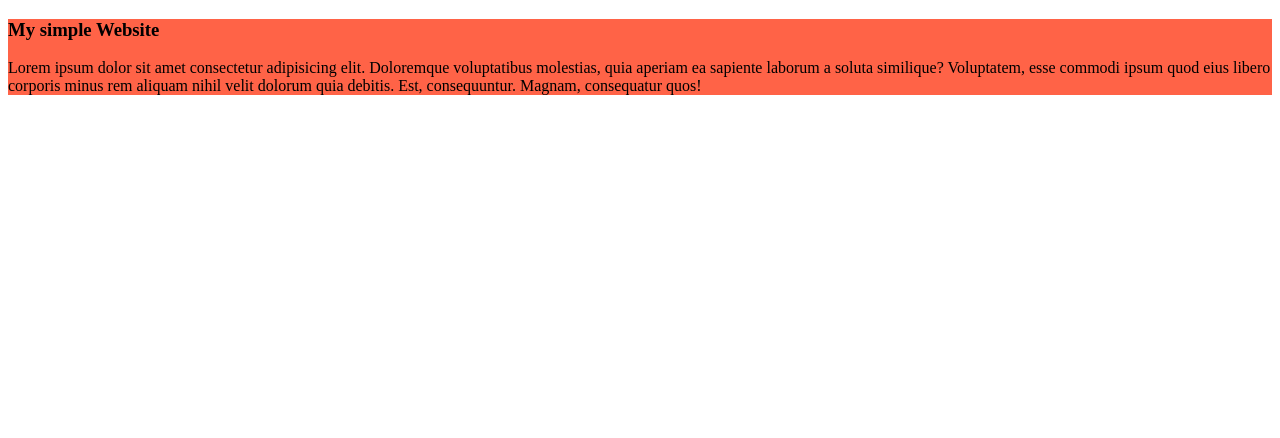
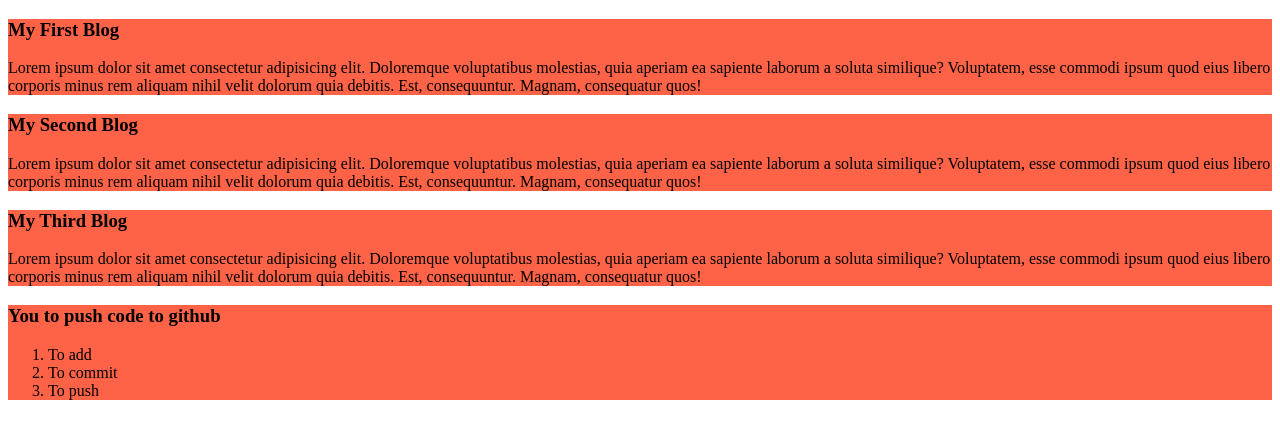
Before and after one commit to Rabiul-Sohel/my-simple-website, a plain HTML site: page index.html in a window 1280 px wide. Drawn offline with Linux system fonts and the light colour scheme.

Commit message:
third commit

```diff
--- a/index.html
+++ b/index.html
@@ -8,10 +8,30 @@
 </head>
 <body>
   <div>
-    <h3>My simple Website</h3>
+    <h3>My First Blog</h3>
     <p>Lorem ipsum dolor sit amet consectetur adipisicing elit. Doloremque voluptatibus molestias, quia aperiam ea sapiente
       laborum a soluta similique? Voluptatem, esse commodi ipsum quod eius libero corporis minus rem aliquam nihil velit
       dolorum quia debitis. Est, consequuntur. Magnam, consequatur quos!</p>
   </div>
+  <div>
+    <h3>My Second Blog</h3>
+    <p>Lorem ipsum dolor sit amet consectetur adipisicing elit. Doloremque voluptatibus molestias, quia aperiam ea sapiente
+      laborum a soluta similique? Voluptatem, esse commodi ipsum quod eius libero corporis minus rem aliquam nihil velit
+      dolorum quia debitis. Est, consequuntur. Magnam, consequatur quos!</p>
+  </div>
+  <div>
+    <h3>My Third Blog</h3>
+    <p>Lorem ipsum dolor sit amet consectetur adipisicing elit. Doloremque voluptatibus molestias, quia aperiam ea sapiente
+      laborum a soluta similique? Voluptatem, esse commodi ipsum quod eius libero corporis minus rem aliquam nihil velit
+      dolorum quia debitis. Est, consequuntur. Magnam, consequatur quos!</p>
+  </div>
+  <div>
+    <h3>You to push code to github</h3>
+    <ol>
+      <li>To add</li>
+      <li>To commit</li>
+      <li>To push</li>
+    </ol>
+  </div>
 </body>
 </html>
```
